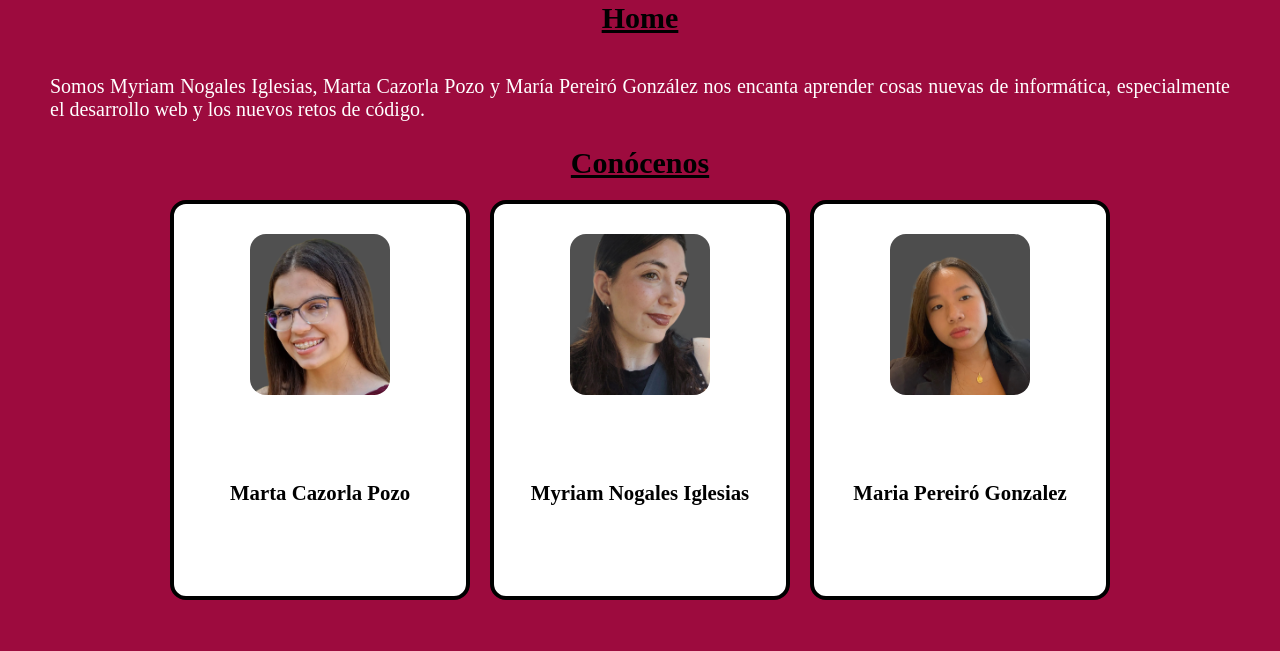
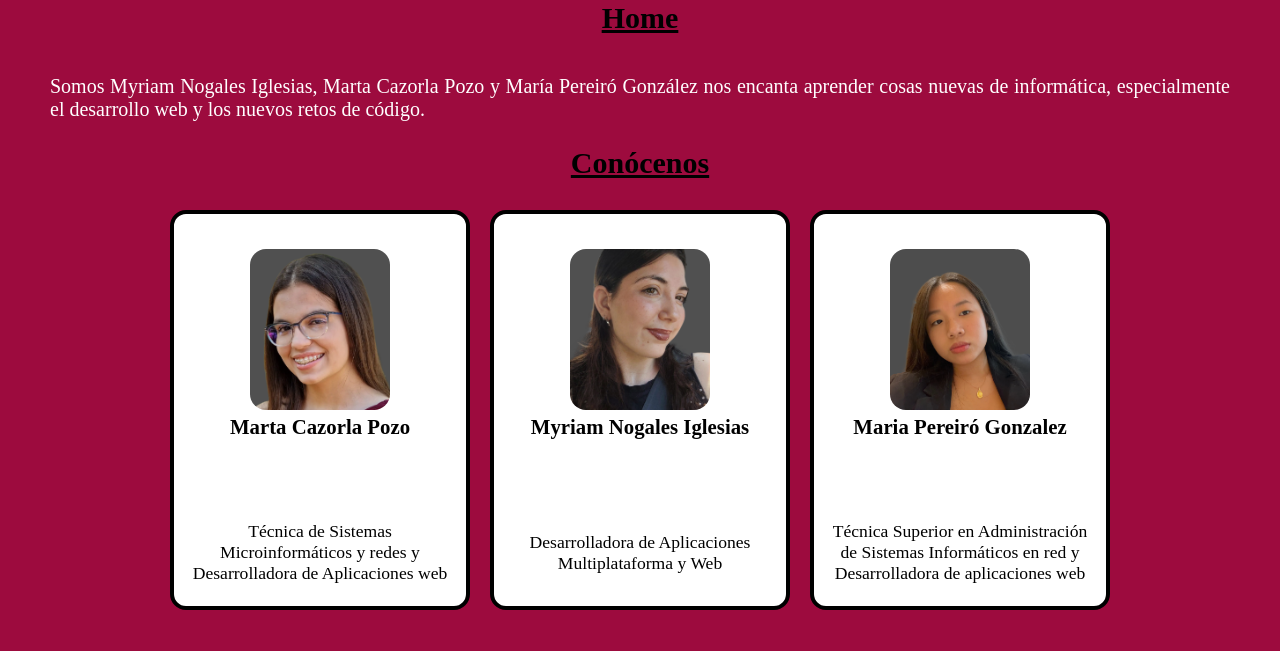
Before and after one commit to mariapereiro/proyecto-portfolio, a Node server app: page / in a window 1280 px wide. Shown: the part 219-870 px from the top of the page. Before the commit the page ends 819 px from the top, so only its background shows below. Run offline with Node 20, Linux system fonts and the light colour scheme; some libraries are stand-ins or nearby versions.

Commit message:
Mejora de las tarjetas del home

```diff
--- a/views/home.handlebars
+++ b/views/home.handlebars
@@ -21,17 +21,20 @@
     <div class="contenedorTarjetas">
         <div class="tarjetas">
             <img class="foto" src="../img/marta.png" alt="">
-            <a href="marta">Marta Cazorla Pozo</a>
+            <a class="nombre" href="marta">Marta Cazorla Pozo</a>
+            <p>Técnica de Sistemas Microinformáticos y redes y Desarrolladora de Aplicaciones web</p>
         </div>
 
         <div class="tarjetas">
             <img class="foto" src="../img/myriam.png" alt="">
-            <a href="myriam">Myriam Nogales Iglesias</a>
+            <a class="nombre" href="myriam">Myriam Nogales Iglesias</a>
+            <p>Desarrolladora de Aplicaciones Multiplataforma y Web</p>
         </div>
 
         <div class="tarjetas">
             <img class="foto" src="../img/maria.png" alt="">
-            <a href="maria">Maria Pereiró Gonzalez</a>
+            <a class="nombre" href="maria">Maria Pereiró Gonzalez</a>
+            <p>Técnica Superior en Administración de Sistemas Informáticos en red y Desarrolladora de aplicaciones web</p>
         </div>
     </div>
 
--- a/views/layouts/main.handlebars
+++ b/views/layouts/main.handlebars
@@ -63,24 +63,39 @@
             border-radius: 1em;
         }
 
-        a {
+        .nombre {
             color: black;
             font-size: 1.3rem;
             font-weight: bold;
             display: flex;
             justify-content: center;
             align-items: center;
+            height: 35px;
+            text-decoration: none;
+
+        }
+
+        p{
+            color: black;
+            font-size: 1.1rem;
+            display: flex;
+            justify-content: center;
+            align-items: center;
             height: 50%;
             text-decoration: none;
+            text-align: center;
+            margin: 10px;
         }
 
         .foto{
             width: 140px;
             display: block;
             margin: auto;
-            margin-top: 30px;
+            margin-top: 35px;
             border-radius: 16px;
-         }
+        }
+
+
     </style>
 </head>
 
```
